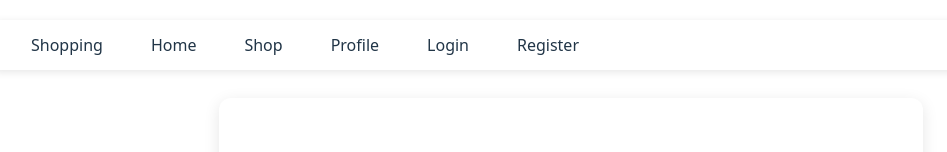
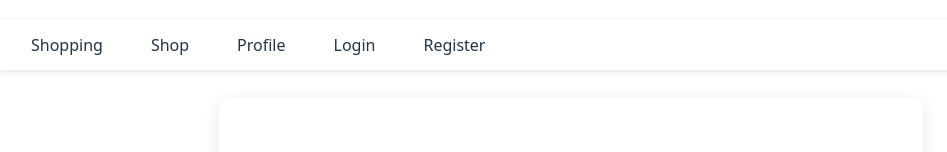
Before and after one commit to nirmaladvani/shopping, a React (Vite) app: page /profile in a window 1280 px wide. Shown: the top 152 px of the page, without its empty margins (69-1016 px from the left). Built offline with nearby package versions, Linux system fonts and the light colour scheme.

Commit message:
minor fix

```diff
--- a/src/components/navbar/navbar.jsx
+++ b/src/components/navbar/navbar.jsx
@@ -8,9 +8,6 @@ function Navbar() {
       <ul>
         <li style={{ left: 0 }}>
           <Link to='/shopping/'>Shopping</Link>
-        </li>
-        <li>
-          <Link to='/shopping/'>Home</Link>
         </li>
         <li>
           <Link to='/shop'>Shop</Link>
```
Also changed, not shown: 4 other files (tests, documents, lock files or other folders).
